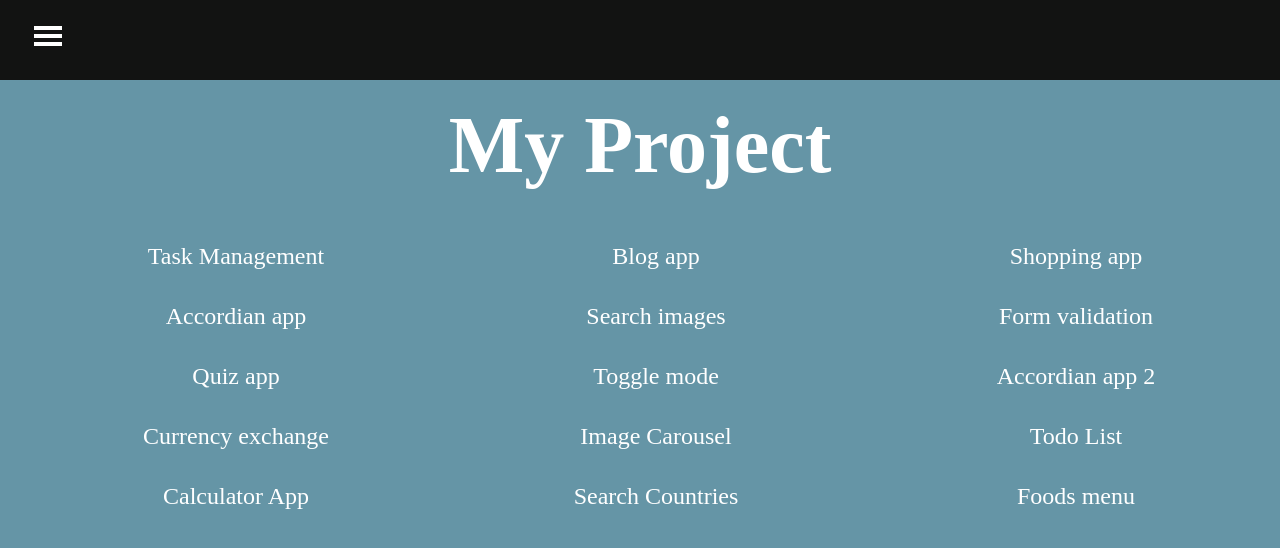
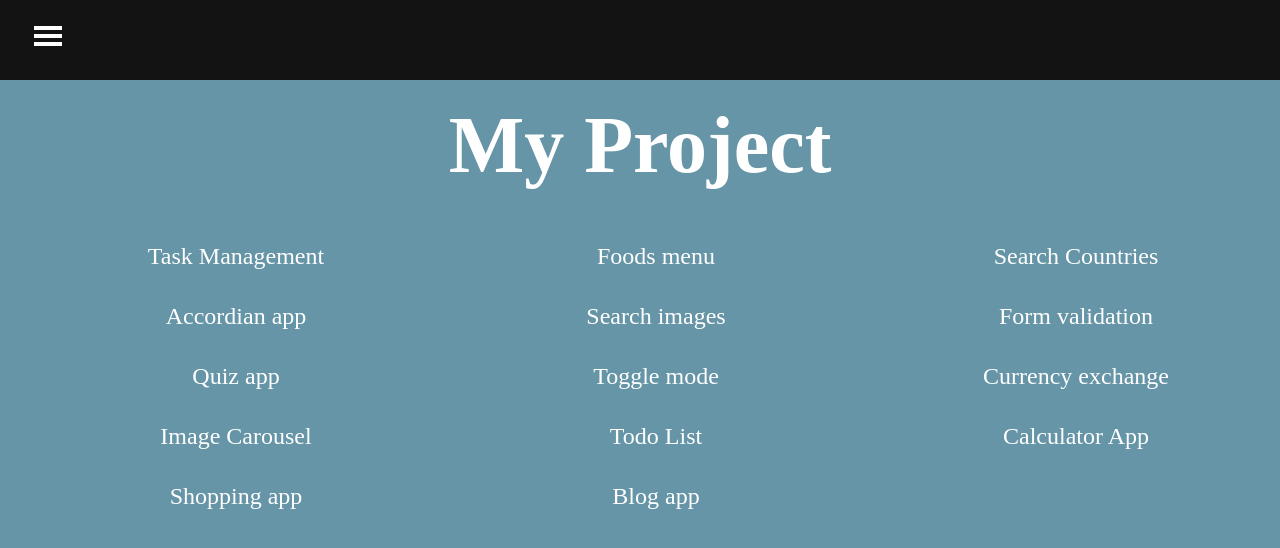
Before and after one commit to BbreeSwn/navigation-app, a React (Create React App) app: page /project in a window 1280 px wide. Shown: the top 548 px of the page. Built offline with nearby package versions, Linux system fonts and the light colour scheme.

Commit message:
edit project

```diff
--- a/src/components/page/Project.css
+++ b/src/components/page/Project.css
@@ -35,6 +35,7 @@ color: white;
     transition: 300ms;
 }
 
+
 @media screen and (max-width:790px) {
     .project-container{
         display: grid;
@@ -42,6 +43,12 @@ color: white;
         margin: 20px 20px 0 0;
         padding: 10px;
     }
+    .project-text a:active{
+        background: rgb(107, 255, 228);
+        color: rgb(46, 70, 255);
+        transition: 300ms;
+    }
+
 }
 
 @media (max-width: 500px){
--- a/src/data/ProjectLink.js
+++ b/src/data/ProjectLink.js
@@ -6,18 +6,18 @@ const projectLink = [
   },
   {
     projectId: 2,
-    projectTitle: "Blog app",
-    link: "https://swn-blog-application.netlify.app/",
+    projectTitle: "Foods menu",
+    link: "https://swn-menu-dropdown.netlify.app/",
   },
   {
     projectId: 3,
-    projectTitle: "Shopping app",
-    link: "https://swn-shopping-application.netlify.app/",
+    projectTitle: "Search Countries",
+    link: "https://swn-search-filter.netlify.app/",
   },
   {
     projectId: 4,
     projectTitle: "Accordian app",
-    link: "https://swn-accordian-application.netlify.app/",
+    link: "https://swn-acc-app.netlify.app/",
   },
   {
     projectId: 5,
@@ -39,18 +39,14 @@ const projectLink = [
     projectTitle: "Toggle mode",
     link: "https://swn-togglemode.netlify.app/",
   },
+
   {
     projectId: 9,
-    projectTitle: "Accordian app 2",
-    link: "https://swn-acc-app.netlify.app/",
-  },
-  {
-    projectId: 10,
     projectTitle: "Currency exchange",
     link: "https://swn-currency-exchange.netlify.app",
   },
   {
-    projectId: 11,
+    projectId: 10,
     projectTitle: "Image Carousel",
     link: "https://swn-image-carousel.netlify.app/",
   },
@@ -60,20 +56,21 @@ const projectLink = [
     link: "https://swn-todo-list.netlify.app/",
   },
   {
-    projectId: 11,
+    projectId: 12,
     projectTitle: "Calculator App",
     link: "https://swn-calculator-app.netlify.app/",
   },
   {
-    projectId: 12,
-    projectTitle: "Search Countries",
-    link: "https://swn-search-filter.netlify.app/",
+    projectId: 13,
+    projectTitle: "Shopping app",
+    link: "https://swn-shopping-application.netlify.app/",
   },
   {
-    projectId: 13,
-    projectTitle: "Foods menu",
-    link: "https://swn-menu-dropdown.netlify.app/",
+    projectId: 14,
+    projectTitle: "Blog app",
+    link: "https://swn-blog-application.netlify.app/",
   },
+
 ];
 
 export default projectLink;
```
